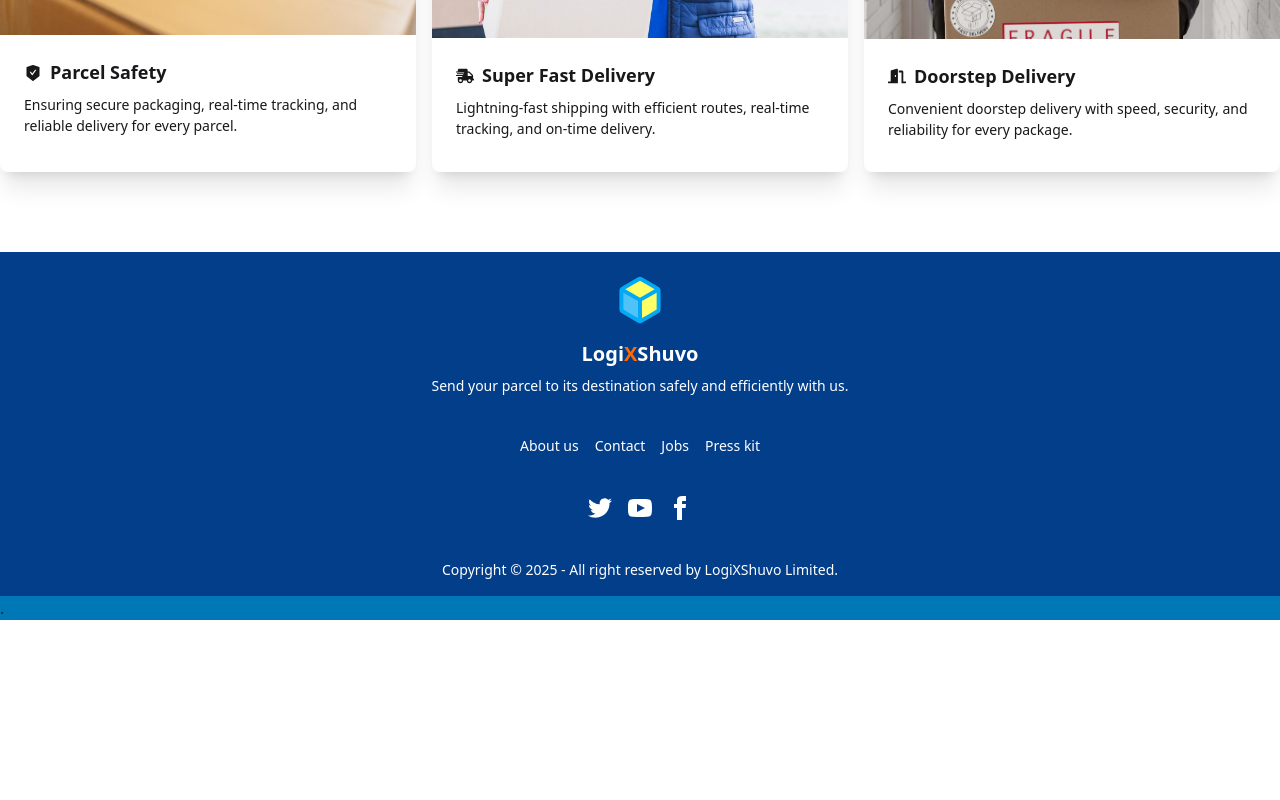
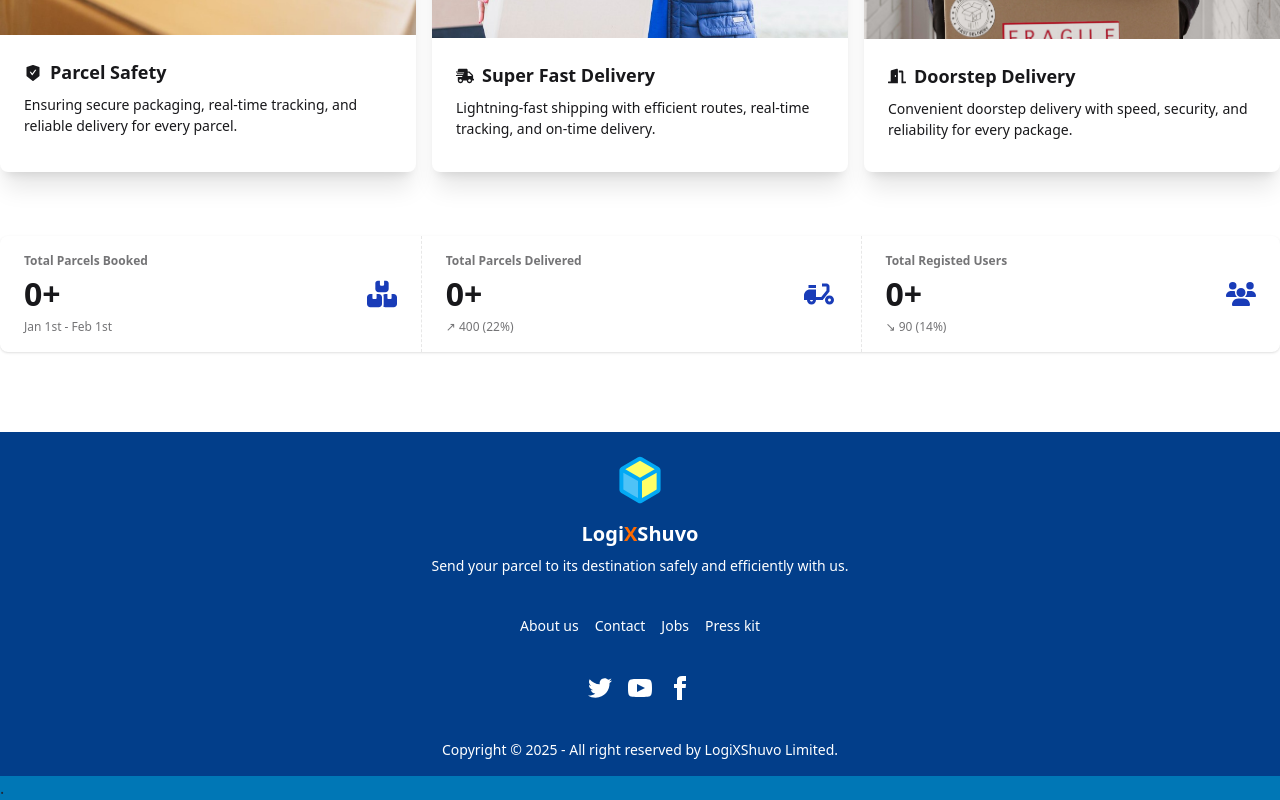
Before and after one commit to saheen-shuvo/logixshuvo-client, a React (Vite) app: page / in a window 1280 px wide. Shown: the part 1281-2081 px from the top of the page. Before the commit the page ends 1901 px from the top, so only its background shows below. Built offline with nearby package versions, Linux system fonts and the light colour scheme; no server answers.

Commit message:
Couter Stats Added

```diff
--- a/package.json
+++ b/package.json
@@ -18,6 +18,7 @@
     "localforage": "^1.10.0",
     "match-sorter": "^8.0.0",
     "react": "^19.0.0",
+    "react-countup": "^6.5.3",
     "react-dom": "^19.0.0",
     "react-hook-form": "^7.54.2",
     "react-icons": "^5.4.0",
--- /dev/null
+++ b/src/pages/home/Counter.jsx
@@ -0,0 +1,95 @@
+import CountUp from "react-countup";
+import { useQuery } from "@tanstack/react-query";
+import useAxiosPublic from "../../hooks/useAxiosPublic";
+import { FaBoxesStacked, FaUsers } from "react-icons/fa6";
+import { MdDeliveryDining } from "react-icons/md";
+import { useEffect, useState } from "react";
+
+const Counter = () => {
+    const axiosPublic = useAxiosPublic();
+    const [userCount, setUserCount] = useState(0);
+
+    // Fetch booked parcels
+    const { data: bookedParcels = []} = useQuery({
+      queryKey: ["bookedParcels"],
+      queryFn: async () => {
+        const res = await axiosPublic.get("/bookedParcels");
+        return res.data;
+      },
+    });
+
+    // Fetch Users
+    useEffect(() => {
+        axiosPublic.get('/users/count')
+          .then((res) =>
+            {
+                console.log(res.data)
+                setUserCount(res.data.totalUsers)
+            })
+          .catch((error) => console.error("Error fetching user count:", error));
+      }, [axiosPublic]);
+
+    const deliveredCount = bookedParcels.filter(parcel => parcel.deliveryStatus === "delivered").length
+
+  return (
+    <div className="w-full mx-auto flex justify-center">
+      <div className="stats shadow mt-8 lg:mt-16 max-w-screen-xl mx-auto w-full">
+        <div className="stat">
+          <div className="stat-figure text-blue-800 text-3xl">
+          <FaBoxesStacked />
+          </div>
+          <div className="stat-title font-semibold">Total Parcels Booked</div>
+          <div className="stat-value">
+            {" "}
+            <CountUp start={0} end={bookedParcels.length} delay={0}>
+              {({ countUpRef }) => (
+                <div>
+                  <span ref={countUpRef} />+
+                </div>
+              )}
+            </CountUp>
+          </div>
+          <div className="stat-desc">Jan 1st - Feb 1st</div>
+        </div>
+
+        <div className="stat">
+          <div className="stat-figure  text-blue-800 text-4xl">
+          <MdDeliveryDining />
+          </div>
+          <div className="stat-title font-semibold">Total Parcels Delivered</div>
+          <div className="stat-value">
+            {" "}
+            <CountUp start={0} end={deliveredCount} delay={0}>
+              {({ countUpRef }) => (
+                <div>
+                  <span ref={countUpRef} />+
+                </div>
+              )}
+            </CountUp>
+          </div>
+          <div className="stat-desc">↗︎ 400 (22%)</div>
+        </div>
+
+        <div className="stat">
+          <div className="stat-figure text-blue-800 text-3xl">
+          <FaUsers />
+          </div>
+          <div className="stat-title font-semibold">Total Registed Users</div>
+          <div className="stat-value">
+            {" "}
+            <CountUp start={0} end={userCount} delay={0}>
+              {({ countUpRef }) => (
+                <div>
+                  <span ref={countUpRef} />+
+                </div>
+              )}
+            </CountUp>
+          </div>
+          <div className="stat-desc">↘︎ 90 (14%)</div>
+        </div>
+      </div>
+    </div>
+  );
+};
+
+export default Counter;
--- a/src/pages/home/Home.jsx
+++ b/src/pages/home/Home.jsx
@@ -1,4 +1,5 @@
 import Banner from "./Banner";
+import Counter from "./Counter";
 import OurFeatures from './OurFeatures';
 
 const Home = () => {
@@ -6,6 +7,7 @@ const Home = () => {
         <div>
             <Banner></Banner>
             <OurFeatures></OurFeatures>
+            <Counter></Counter>
         </div>
     );
 };
--- a/src/shared/Navbar.jsx
+++ b/src/shared/Navbar.jsx
@@ -24,7 +24,7 @@ const Navbar = () => {
         <NavLink to="/">Home</NavLink>
       </li>
       <li className="font-semibold flex items-center">
-        <NavLink to="/menu">
+        <NavLink to="/">
           <RiNotification3Line />
           Notifications
         </NavLink>
```
Also changed, not shown: 1 other file (tests, documents, lock files or other folders).
